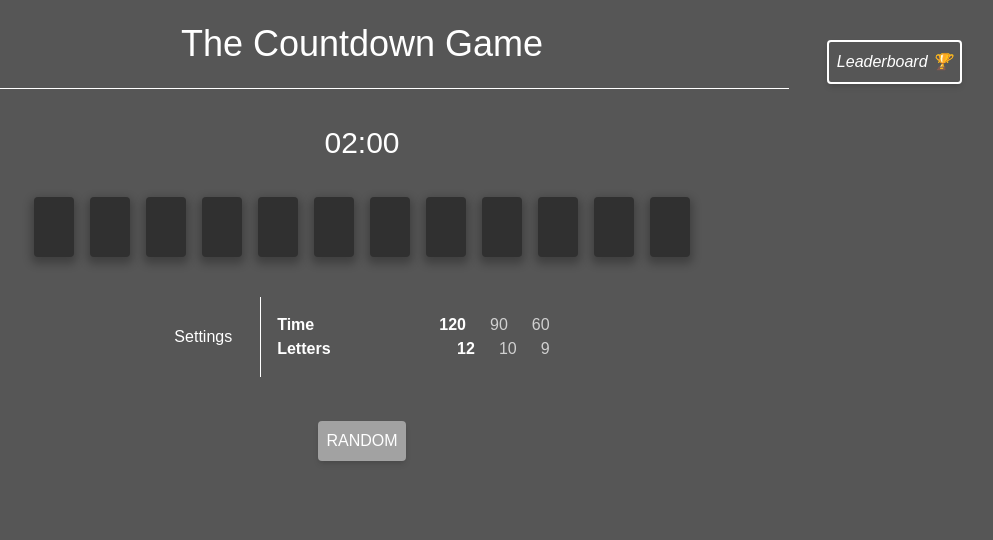
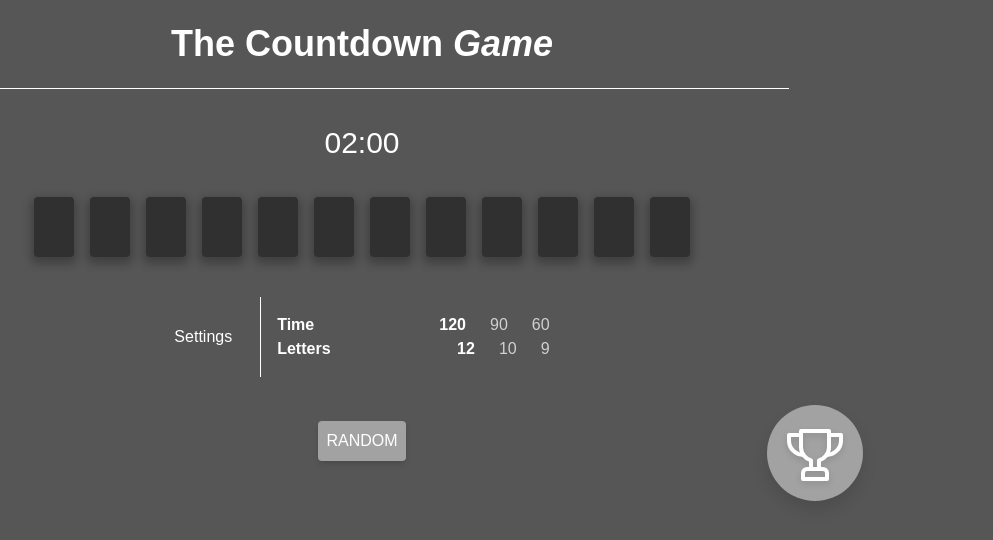
Before and after one commit to Guizzz/CountdownGame, a Next.js app: page / in a window 1280 px wide. Shown: the top 540 px of the page, without its empty margins (278-1271 px from the left). Built offline with nearby package versions, Linux system fonts and the light colour scheme.

Commit message:
refactor navbar, settings and leaderborad button

```diff
--- a/app/layout.tsx
+++ b/app/layout.tsx
@@ -27,8 +27,8 @@ export default function RootLayout({
   return (
     <html lang="en" className=" text-light-gray">
       <body className={`${geistSans.variable} ${geistMono.variable} antialiased`}>
+        <LeaderBoard/>
         <Navbar />
-        <LeaderBoard/>
         {children}
       </body>
     </html>
--- a/components/LeaderBoard.tsx
+++ b/components/LeaderBoard.tsx
@@ -4,6 +4,12 @@ import { useState } from "react";
 import { AnimatePresence, motion } from "motion/react"
 import Button from "./ui/Button";
 import SecondaryButton from "./ui/SecondaryButton";
+
+
+
+export default function LeaderBoard(){
+    const [players, setPlayers] = useState(Array<{name:string, points: number}>)
+    const [isVisible, setVisible] = useState(false)
 
     function Player ({player}: {player:{name:string, points: number}})
     {
@@ -40,10 +46,6 @@ function PlayersSection({players_list}: {players_list:Array<{name:string, points
         );
     }
 
-export default function LeaderBoard(){
-    const [players, setPlayers] = useState(Array<{name:string, points: number}>)
-    const [isVisible, setVisible] = useState(false)
-
     function submit(e: React.SyntheticEvent) {
         e.preventDefault();
         const target = e.target as typeof e.target & {
@@ -68,9 +70,17 @@ export default function LeaderBoard(){
     }
 
     return (
-        <div>
-            <div className=" absolute m-8 right-0 top-0">
-                <SecondaryButton active={true} f={open}> Leaderboard 🏆 </SecondaryButton>
+        <div className={isVisible?"absolute w-full h-full bg-black/50":""} onClick={()=>{ isVisible?close():"" }}>
+            <div className=" absolute m-8 right-1/12 bottom-1/3 ">
+                <motion.button
+                    whileHover={{ scale: 1.1 }}
+                    whileTap={{ scale: 0.95 }}
+                    onClick={() => open()}
+                    className=" cursor-pointer drop-shadow-xl flex flex-col justify-center items-center">
+                    <div className=" bg-button p-4 rounded-full z-10">
+                        <img src="cup.svg" className=" drop-shadow-md "  alt="" />
+                    </div>
+                </motion.button>
             </div>
             <AnimatePresence initial={false}>
                 {isVisible ? (
@@ -79,8 +89,9 @@ export default function LeaderBoard(){
                         animate={{ opacity: 1, scale: 1 }}
                         exit={{ opacity: 0, scale: 0 }}
                         key="box"
+                        className="m-auto p-2 left-0 right-0 top-1/6 absolute w-1/2 rounded-md backdrop-blur-sm bg-white/30 shadow-xl"
                     >
-                        <div className="m-auto left-0 right-0 absolute w-1/2 rounded-md backdrop-blur-sm bg-white/30 shadow-xl">
+                        <div >
                             <div className=" flex flex-col items-center justify-center m-4">
                                 <div className="text-2xl">
                                     Leader Board
--- a/components/ui/Button.tsx
+++ b/components/ui/Button.tsx
@@ -5,11 +5,10 @@ export default function Button({active, f, children}: {active:Boolean, f: Functi
         return
     return(
         <motion.button
-            whileHover={{ scale: 1.3 }}
+            whileHover={{ scale: 1.1 }}
             whileTap={{ scale: 0.75 }}
-            onClick={() => f()} className=" cursor-pointer p-2 m-2 rounded-sm
-                bg-button hover:bg-gray-300 hover:text-black
-                shadow-md">
+            onClick={() => f()}
+            className=" cursor-pointer p-2 m-2 rounded-sm bg-button hover:bg-black/10 shadow-md">
             {children}
         </motion.button>
     );
--- a/components/ui/Navbar.tsx
+++ b/components/ui/Navbar.tsx
@@ -1,7 +1,7 @@
 export default function Navbar(){
     return(
         <div className="flex flex-col items-center justify-center">
-            <div className=" text-3xl min-md:text-4xl m-4 p-2 text-center">The Countdown Game</div>
+            <div className=" text-3xl font-bold min-md:text-4xl m-4 p-2 text-center">The Countdown <span className=" italic"> Game</span></div>
             <div className=" mx-auto mb-5 w-3/4 min-md:w-2/3 h-[1px] bg-white"/>
         </div>
     );
--- a/components/ui/Settings.tsx
+++ b/components/ui/Settings.tsx
@@ -1,4 +1,25 @@
+import { motion } from "motion/react";
+import Letter from "./Letter";
+
 export default function Settings({timer, setTimer, letters, setLetter} : {timer:number, setTimer: Function, letters:number, setLetter: Function}){
+
+    function Parameter({value, current, f} : { value:number, current:number, f:Function}){
+        return (
+            <>
+            <motion.button
+                    whileHover={{ scale: 1.1 }}
+                    whileTap={{ scale: 0.95 }}
+                    onClick={() => f(value)}
+                    transition= {{
+                        duration: 0.05,
+                    }}
+                    className={(current==value? "font-bold": "text-secondary") + " mx-3 cursor-pointer"}>
+                {value}
+            </motion.button>
+            </>
+        );
+    }
+
     return (
         <div className="w-full m-2 min-sm:mx-0 min-sm:w-4/5 min-md:w-2/3 h-20 my-5 flex items-center justify-center ">
             <div className=" w text-right m-7">
@@ -11,9 +32,9 @@ export default function Settings({timer, setTimer, letters, setLetter} : {timer:
                         Time
                     </div>
                     <div>
-                        <button className={(timer==120? "font-bold": "text-secondary") + " mx-3"} onClick={() => setTimer(120)}> 120 </button>
-                        <button className={(timer==90? "font-bold": "text-secondary") + " mx-3"} onClick={() => setTimer(90)}> 90  </button>
-                        <button className={(timer==60? "font-bold": "text-secondary") + " mx-3"} onClick={() => setTimer(60)}> 60  </button>
+                        <Parameter value={120} current={timer} f={setTimer}/>
+                        <Parameter value={90} current={timer} f={setTimer}/>
+                        <Parameter value={60} current={timer} f={setTimer}/>
                     </div>
                 </div>
                 <div className=" flex flex-row justify-between">
@@ -21,9 +42,9 @@ export default function Settings({timer, setTimer, letters, setLetter} : {timer:
                         Letters
                     </div>
                     <div>
-                        <button className={letters==12? "mx-3 font-bold": "mx-3 text-secondary"} onClick={() => setLetter(12)}> 12 </button>
-                        <button className={letters==10? "mx-3 font-bold": "mx-3 text-secondary"} onClick={() => setLetter(10)}> 10  </button>
-                        <button className={letters==9? "mx-3 font-bold": "mx-3 text-secondary"} onClick={() => setLetter(9)}> 9  </button>
+                        <Parameter value={12} current={letters} f={setLetter}/>
+                        <Parameter value={10} current={letters} f={setLetter}/>
+                        <Parameter value={9} current={letters} f={setLetter}/>
                     </div>
                 </div>
             </div>
```
Also changed, not shown: public/cup.svg (added). Lines whose indentation alone changed are shown as unchanged.
